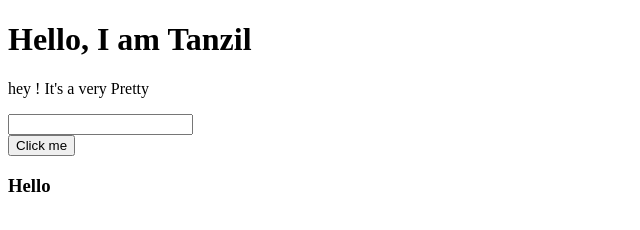
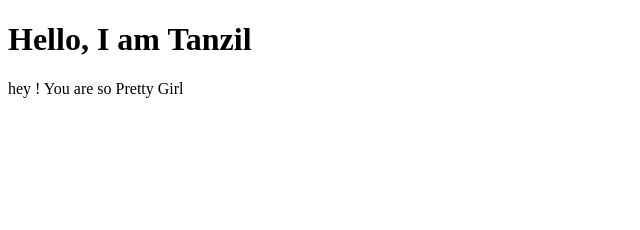
Before and after one commit to Tanjil2019/projects-pub, a plain HTML site: page index.html in a window 1280 px wide. Shown: the whole page, without its empty margins (0-640 px from the left). Drawn offline with Linux system fonts and the light colour scheme.

Commit message:
added girl

```diff
--- a/index.html
+++ b/index.html
@@ -8,10 +8,6 @@
 </head>
 <body>
     <h1>Hello, I am Tanzil</h1>
-    <p>hey ! It's a very Pretty </p>
-    <input type="text">
-    <br>
-    <button>Click me</button>
-    <h3>Hello</h3>
+    <p>hey ! You are so Pretty Girl</p>
 </body>
 </html>
```
